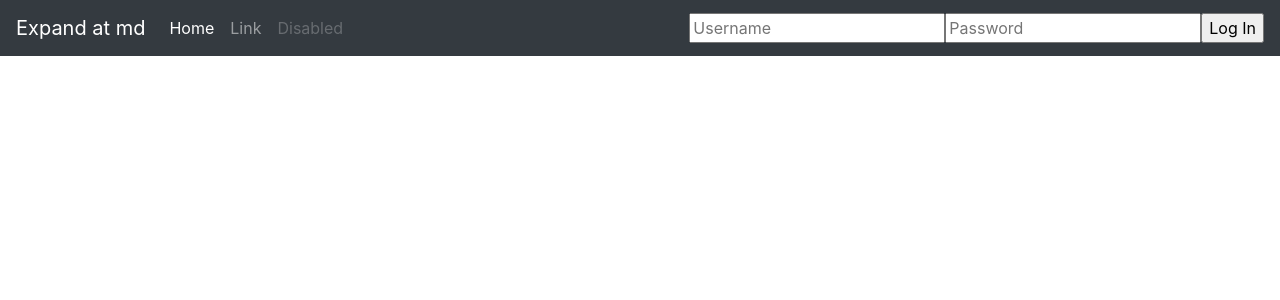
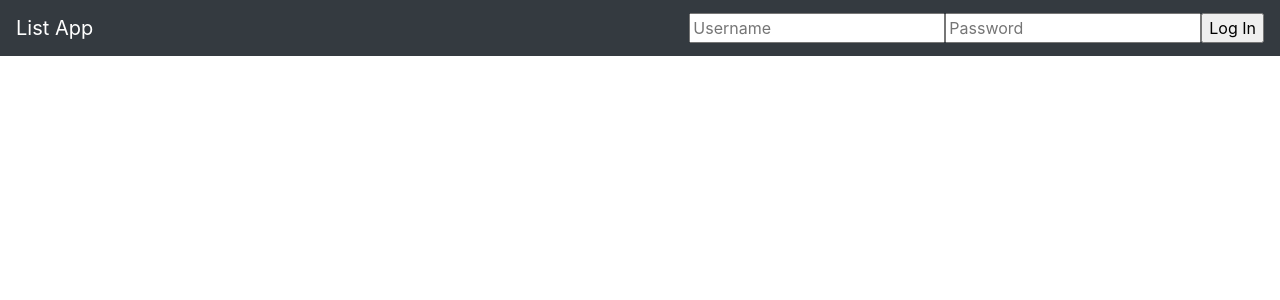
Before and after one commit to hkleindl/list-app-client, a React (Create React App) app: page / in a window 1280 px wide. Shown: the top 300 px of the page. Built offline with nearby package versions, Linux system fonts and the light colour scheme; no server answers.

Commit message:
only render nav links if user is logged in

```diff
--- a/src/components/Navbar.js
+++ b/src/components/Navbar.js
@@ -2,29 +2,24 @@ import React from 'react'
 import { connect } from 'react-redux'
 import Login from "./Login.js"
 import UserMenu from "./UserMenu.js"
+import NavLinks from "./NavLinks.js"
 
 const Navbar = ({ currentUser }) => {
 
     return (
         <div>
             <nav class="navbar navbar-expand-md navbar-dark bg-dark">
-                <a class="navbar-brand" href="#">Expand at md</a>
+                <a class="navbar-brand" href="#">List App</a>
                 <button class="navbar-toggler" type="button" data-toggle="collapse" data-target="#navbarsExample04" aria-controls="navbarsExample04" aria-expanded="false" aria-label="Toggle navigation">
                     <span class="navbar-toggler-icon"></span>
                 </button>
 
                 <div class="collapse navbar-collapse" id="navbarsExample04">
-                    <ul class="navbar-nav mr-auto">
-                        <li class="nav-item active">
-                            <a class="nav-link" href="#">Home <span class="sr-only">(current)</span></a>
-                        </li>
-                        <li class="nav-item">
-                            <a class="nav-link" href="#">Link</a>
-                        </li>
-                        <li class="nav-item">
-                            <a class="nav-link disabled" href="#">Disabled</a>
-                        </li>
-                    </ul>
+
+                    { currentUser ?
+                        <NavLinks /> :
+                        ""
+                    }
 
                     <ul class="navbar-nav ml-auto">
                         { currentUser ?
@@ -32,6 +27,7 @@ const Navbar = ({ currentUser }) => {
                             <Login />
                         }
                     </ul>
+
                 </div>
             </nav>
         </div>
```
